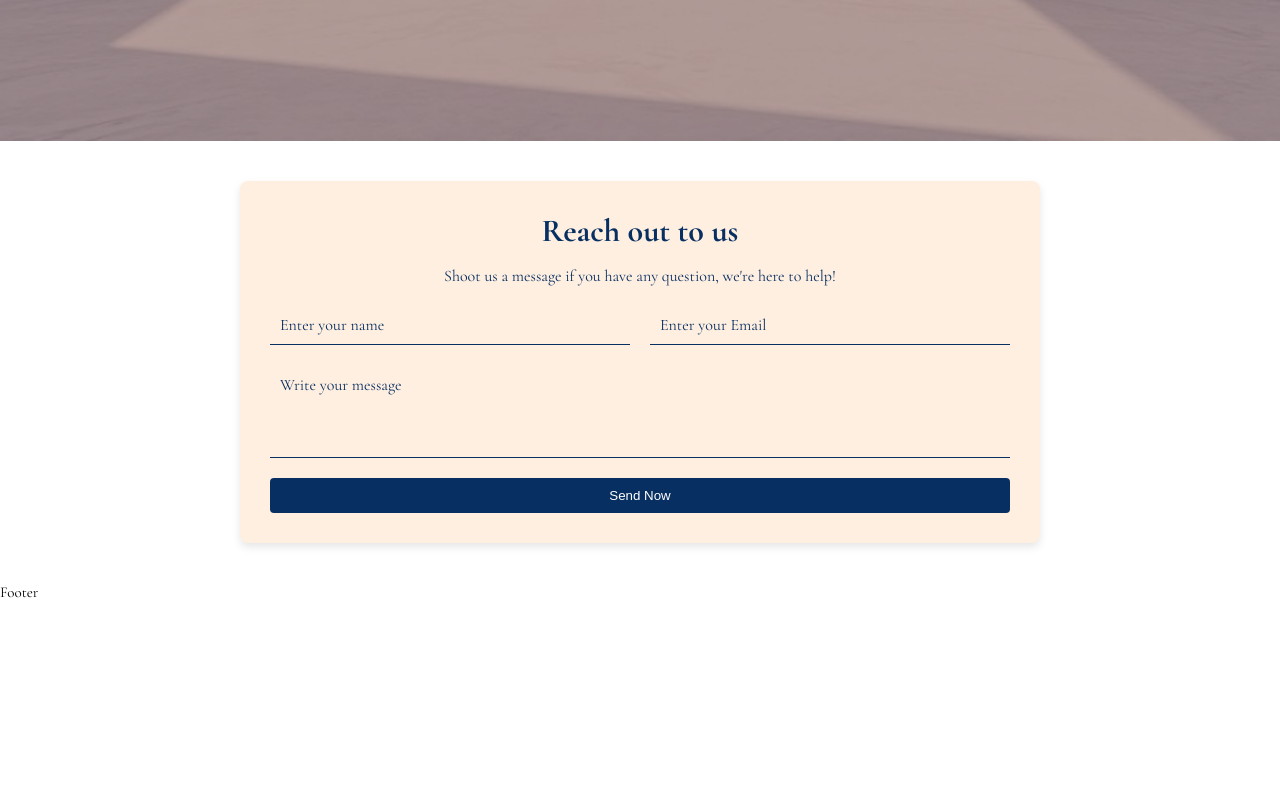
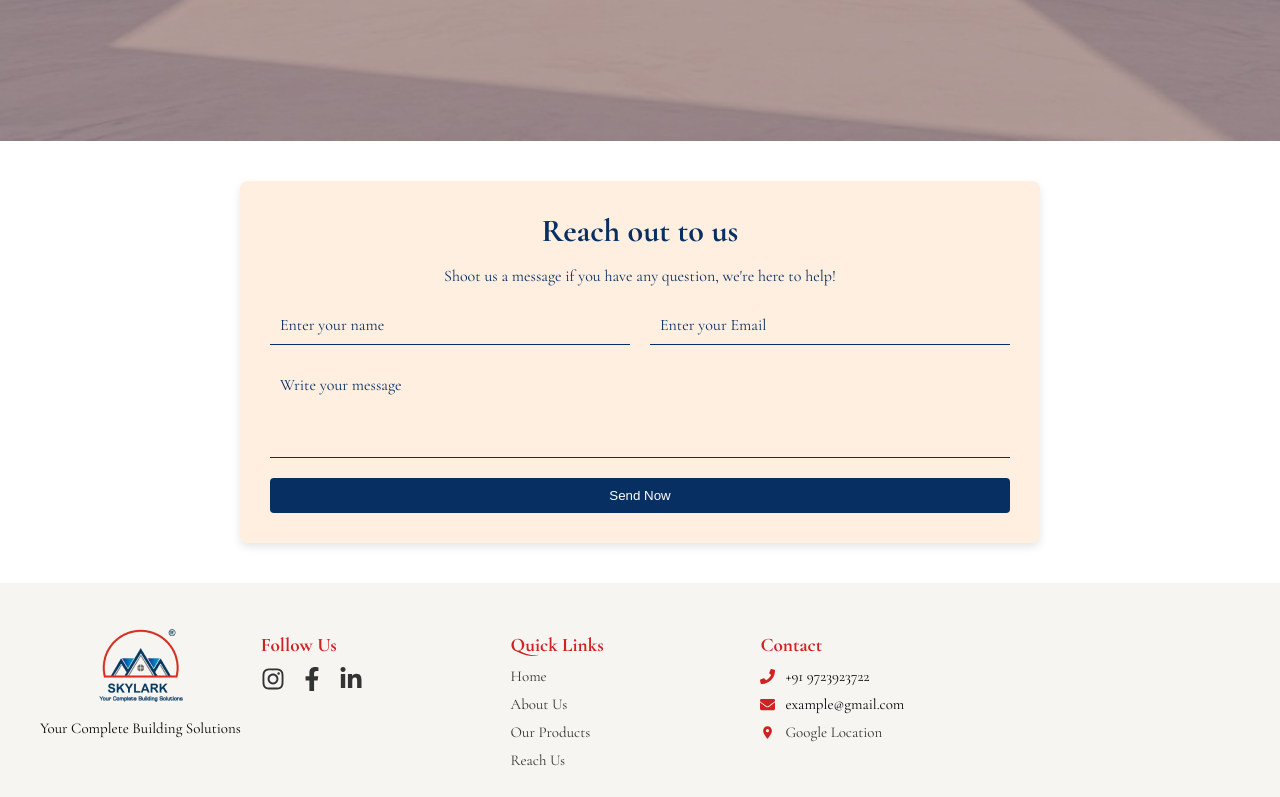
Before and after one commit to adityasharma0131/SKYLAR, a React (Vite) app: page / in a window 1280 px wide. Shown: the part 2000-2797 px from the top of the page. Before the commit the page ends 2601 px from the top, so only its background shows below. Built offline with nearby package versions, Linux system fonts and the light colour scheme; grey boxes are pictures that could not be loaded.

Commit message:
footer section created

```diff
--- a/src/components/Footer.jsx
+++ b/src/components/Footer.jsx
@@ -1,9 +1,79 @@
-import React from 'react'
+import React from "react";
+import { FaInstagram, FaFacebookF, FaLinkedinIn, FaPhone, FaEnvelope } from "react-icons/fa";
+import { MdLocationOn } from "react-icons/md";
+import logo from "../assets/headerlogo.png";
 
 const Footer = () => {
   return (
-    <div>Footer</div>
-  )
-}
+    <>
+      <div className="footer">
+        <div className="footer-container">
+          <div className="footer-logo">
+            <img src={logo} alt="Skylark Logo" />
+            <p>Your Complete Building Solutions</p>
+          </div>
+          <div className="footer-links">
+            <h3>Follow Us</h3>
+            <div className="social-icons">
+              <a href="#" aria-label="Instagram">
+                <FaInstagram />
+              </a>
+              <a href="#" aria-label="Facebook">
+                <FaFacebookF />
+              </a>
+              <a href="#" aria-label="LinkedIn">
+                <FaLinkedinIn />
+              </a>
+            </div>
+          </div>
+          <div className="footer-links">
+            <h3>Quick Links</h3>
+            <ul>
+              <li>
+                <a href="#home">Home</a>
+              </li>
+              <li>
+                <a href="#about">About Us</a>
+              </li>
+              <li>
+                <a href="#products">Our Products</a>
+              </li>
+              <li>
+                <a href="#contact">Reach Us</a>
+              </li>
+            </ul>
+          </div>
+          <div className="footer-contact">
+            <h3>Contact</h3>
+            <ul>
+              <li>
+                <FaPhone /> +91 9723923722
+              </li>
+              <li>
+                <FaEnvelope /> example@gmail.com
+              </li>
+              <li>
+                <MdLocationOn /> <a href="#">Google Location</a>
+              </li>
+            </ul>
+          </div>
+          <div className="footer-map">
+            <iframe
+              src="https://www.google.com/maps/embed?pb=!1m18!1m12!1m3!1d3767.804820733738!2d72.95467599999999!3d19.2037254!2m3!1f0!2f0!3f0!3m2!1i1024!2i768!4f13.1!3m3!1m2!1s0x3be7b9f5c38d909d%3A0xbd382394b6bff4f7!2sOmega%20Business%20Park!5e0!3m2!1sen!2sin!4v1724338422171!5m2!1sen!2sin"
+              width="100%"
+              height="200"
+              style={{ border: 0, borderRadius: '10px' }}
+              allowFullScreen
+              loading="lazy"
+            ></iframe>
+          </div>
+        </div>
+      </div>
+      <div className="footer-bottom">
+        <p>Skylark © 2024 All Rights Reserved | Design and Developed by XYZ</p>
+      </div>
+    </>
+  );
+};
 
-export default Footer
+export default Footer;
--- a/src/index.css
+++ b/src/index.css
@@ -528,6 +528,122 @@ hr {
   transform: translateY(-2px); /* Slight lift on hover */
 }
 
+.footer {
+  background-color: #f6f5f1;
+  padding: 40px 20px;
+  display: flex;
+  flex-direction: column;
+  align-items: center;
+}
+
+.footer-container {
+  display: flex;
+  flex-wrap: wrap;
+  justify-content: space-between;
+  max-width: 1200px;
+  width: 100%;
+}
+
+.footer-logo {
+  display: flex;
+  flex-direction: column;
+  align-items: center;
+  text-align: center;
+  margin-bottom: 20px;
+}
+
+.footer-logo img {
+  max-width: 150px;
+  margin-bottom: 10px;
+}
+
+.footer-links,
+.footer-contact {
+  flex: 1;
+  margin: 10px 20px;
+}
+
+.footer-links h3,
+.footer-contact h3 {
+  font-size: 1.2rem;
+  color: #d12222;
+  margin-bottom: 10px;
+}
+
+.footer-links ul,
+.footer-contact ul {
+  list-style: none;
+  padding: 0;
+}
+
+.footer-links ul li,
+.footer-contact ul li {
+  margin-bottom: 10px;
+}
+
+.footer-links ul li a,
+.footer-contact ul li a {
+  color: #333;
+  text-decoration: none;
+  transition: color 0.3s;
+}
+
+.footer-links ul li a:hover,
+.footer-contact ul li a:hover {
+  color: #d12222;
+}
+
+.footer-contact ul li {
+  display: flex;
+  align-items: center;
+}
+
+.footer-contact ul li svg {
+  margin-right: 10px;
+  color: #d12222;
+}
+
+.social-icons {
+  display: flex;
+  gap: 15px;
+}
+
+.social-icons a {
+  color: #333;
+  font-size: 1.5rem;
+  transition: color 0.3s;
+}
+
+.social-icons a:hover {
+  color: #d12222;
+}
+
+.footer-map {
+  flex: 1;
+  display: flex;
+  justify-content: center;
+  margin: 10px 20px;
+}
+
+.footer-map iframe {
+  border: 0;
+  border-radius: 10px;
+}
+
+.footer-bottom {
+  background-color: #072f62;
+  color: #fff;
+  padding: 10px 20px;
+  text-align: center;
+  width: 100%;
+  margin-top: 20px;
+}
+
+.footer-bottom p {
+  margin: 0;
+  font-size: 0.9rem;
+}
+
 @media (max-width: 768px) {
   .form-group {
     flex-direction: column;
```
